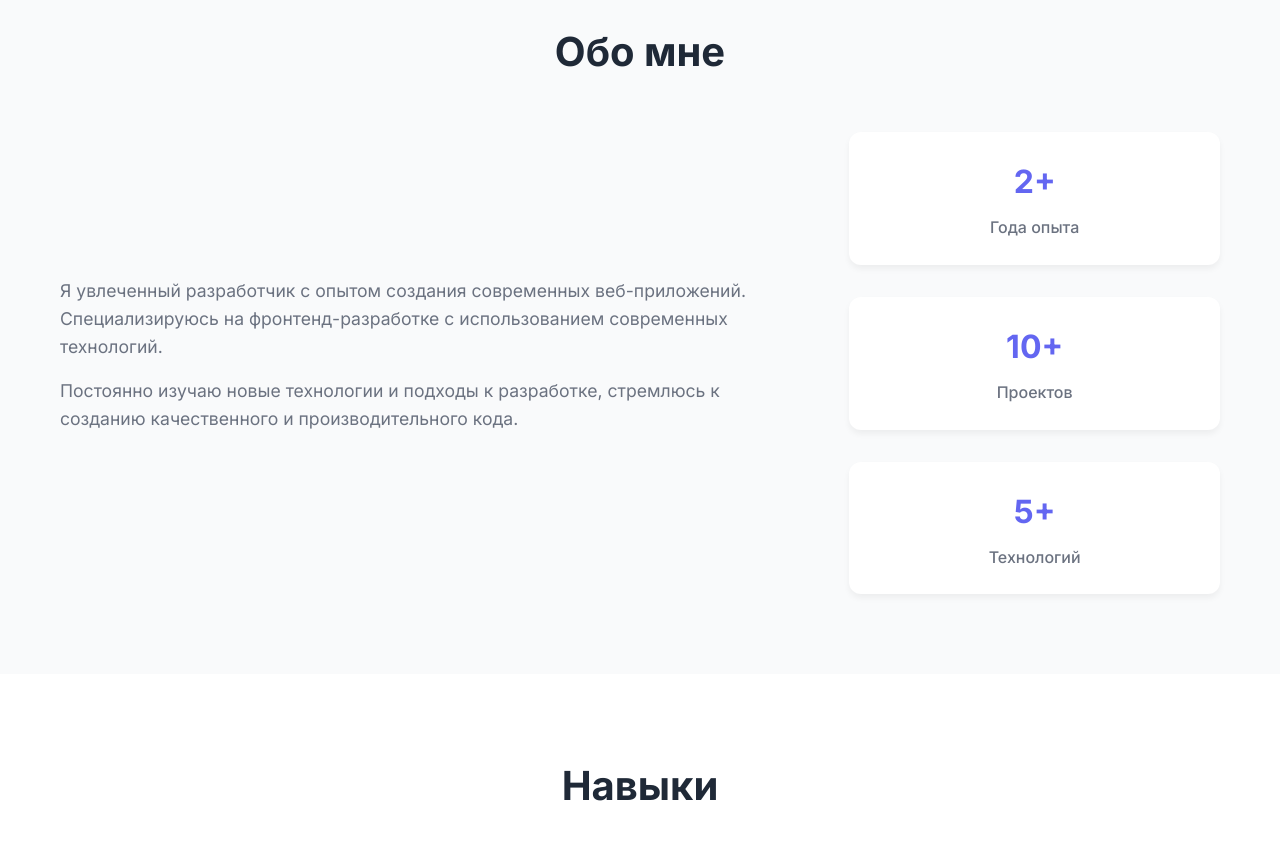
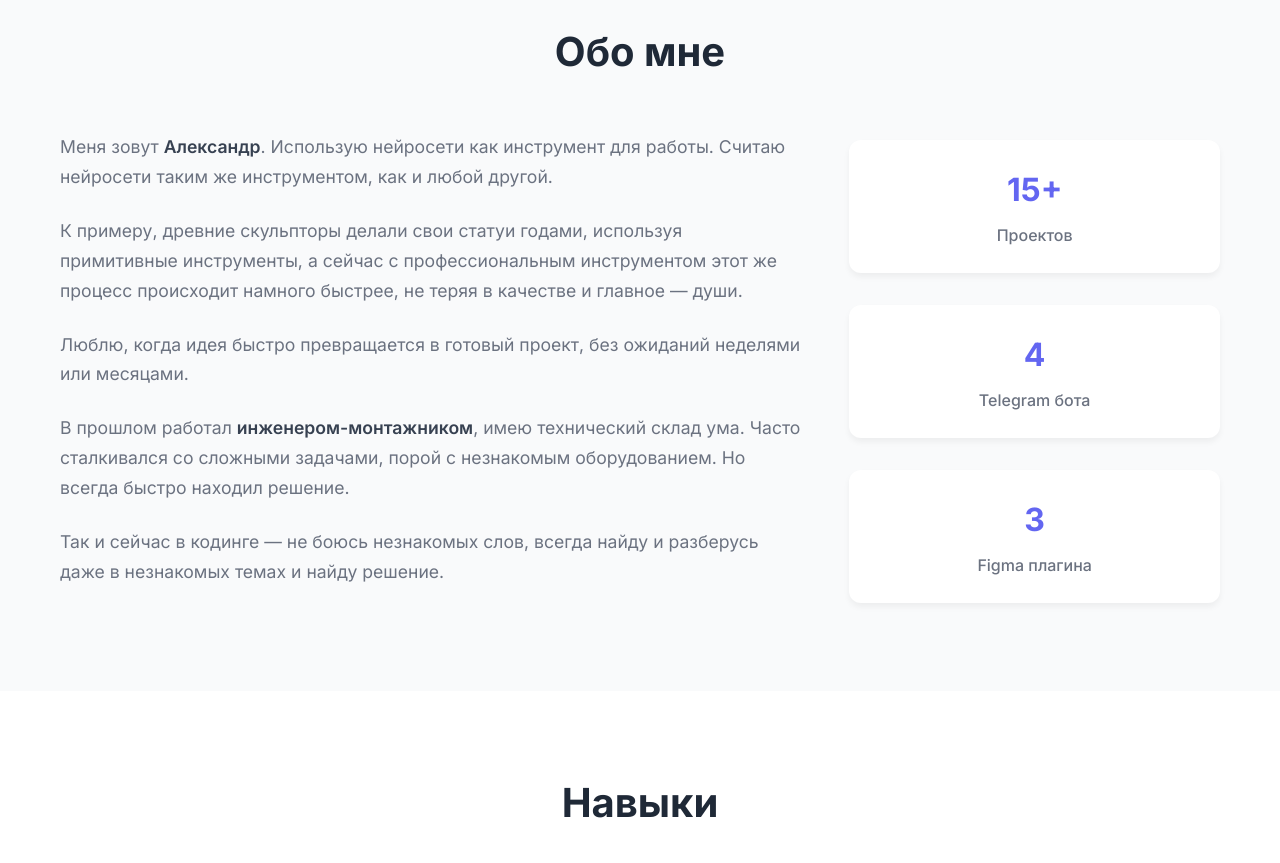
Before and after one commit to senseyko666/portfolio, a website: page index.html in a window 1280 px wide. Shown: the part 860-1723 px from the top of the page. Drawn offline with Linux system fonts and the light colour scheme.

Commit message:
Update About section with personal story: AI philosophy, engineering background, problem-solving approach

```diff
--- a/index.html
+++ b/index.html
@@ -52,23 +52,28 @@
             <h2 class="section-title">Обо мне</h2>
             <div class="about-content">
                 <div class="about-text">
-                    <p>Я увлеченный разработчик с опытом создания современных веб-приложений. Специализируюсь на
-                        фронтенд-разработке с использованием современных технологий.</p>
-                    <p>Постоянно изучаю новые технологии и подходы к разработке, стремлюсь к созданию качественного и
-                        производительного кода.</p>
+                    <p>Меня зовут <strong>Александр</strong>. Использую нейросети как инструмент для работы. Считаю нейросети таким же инструментом, как и любой другой.</p>
+
+                    <p>К примеру, древние скульпторы делали свои статуи годами, используя примитивные инструменты, а сейчас с профессиональным инструментом этот же процесс происходит намного быстрее, не теряя в качестве и главное — души.</p>
+
+                    <p>Люблю, когда идея быстро превращается в готовый проект, без ожиданий неделями или месяцами.</p>
+
+                    <p>В прошлом работал <strong>инженером-монтажником</strong>, имею технический склад ума. Часто сталкивался со сложными задачами, порой с незнакомым оборудованием. Но всегда быстро находил решение.</p>
+
+                    <p>Так и сейчас в кодинге — не боюсь незнакомых слов, всегда найду и разберусь даже в незнакомых темах и найду решение.</p>
                 </div>
                 <div class="about-stats">
                     <div class="stat">
-                        <h3>2+</h3>
-                        <p>Года опыта</p>
-                    </div>
-                    <div class="stat">
-                        <h3>10+</h3>
+                        <h3>15+</h3>
                         <p>Проектов</p>
                     </div>
                     <div class="stat">
-                        <h3>5+</h3>
-                        <p>Технологий</p>
+                        <h3>4</h3>
+                        <p>Telegram бота</p>
+                    </div>
+                    <div class="stat">
+                        <h3>3</h3>
+                        <p>Figma плагина</p>
                     </div>
                 </div>
             </div>
--- a/style.css
+++ b/style.css
@@ -180,8 +180,14 @@ section {
 
 .about-text p {
     font-size: 1.1rem;
-    margin-bottom: 1rem;
+    margin-bottom: 1.5rem;
     color: #6b7280;
+    line-height: 1.7;
+}
+
+.about-text strong {
+    color: #374151;
+    font-weight: 600;
 }
 
 .about-stats {
```
